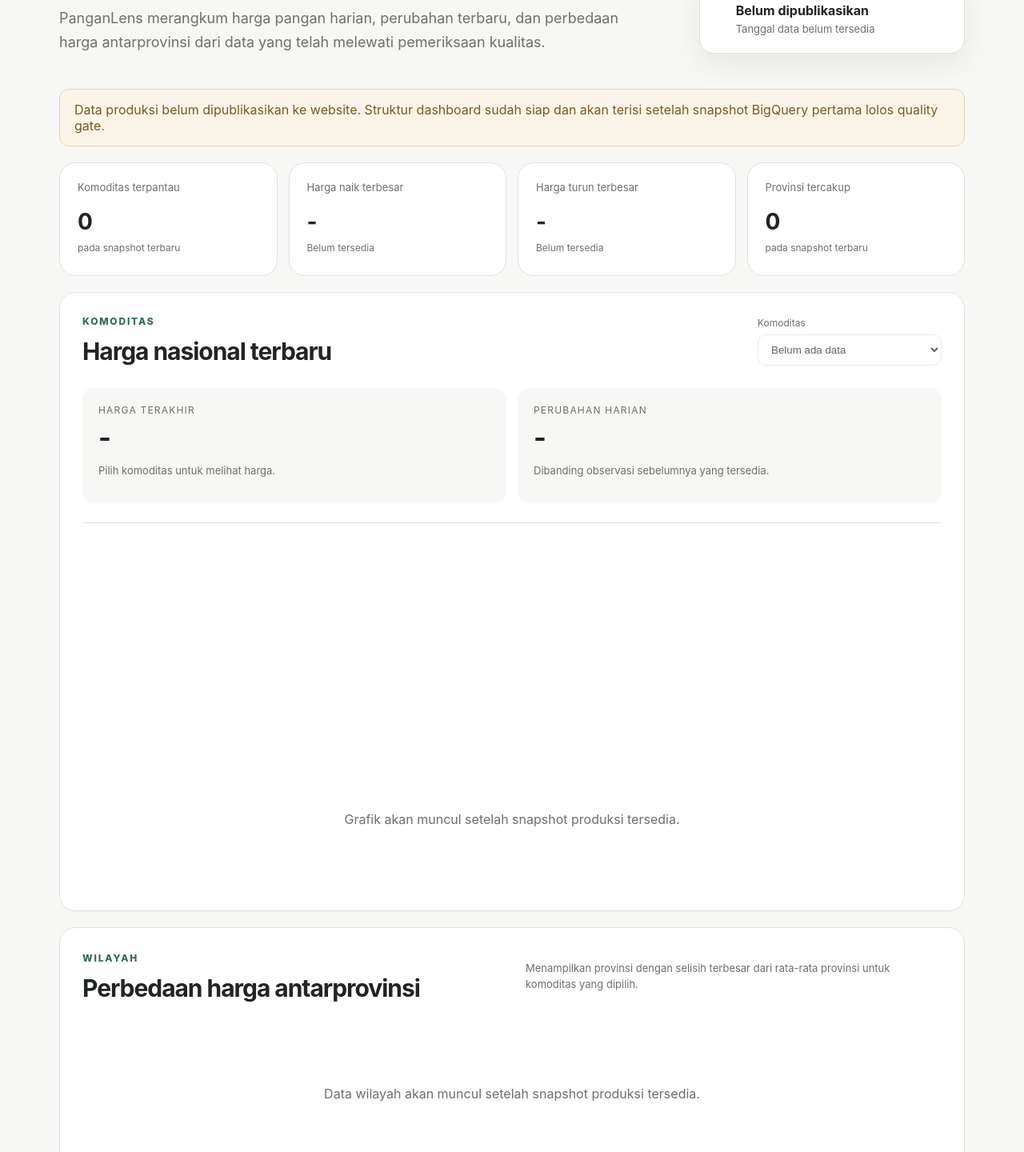
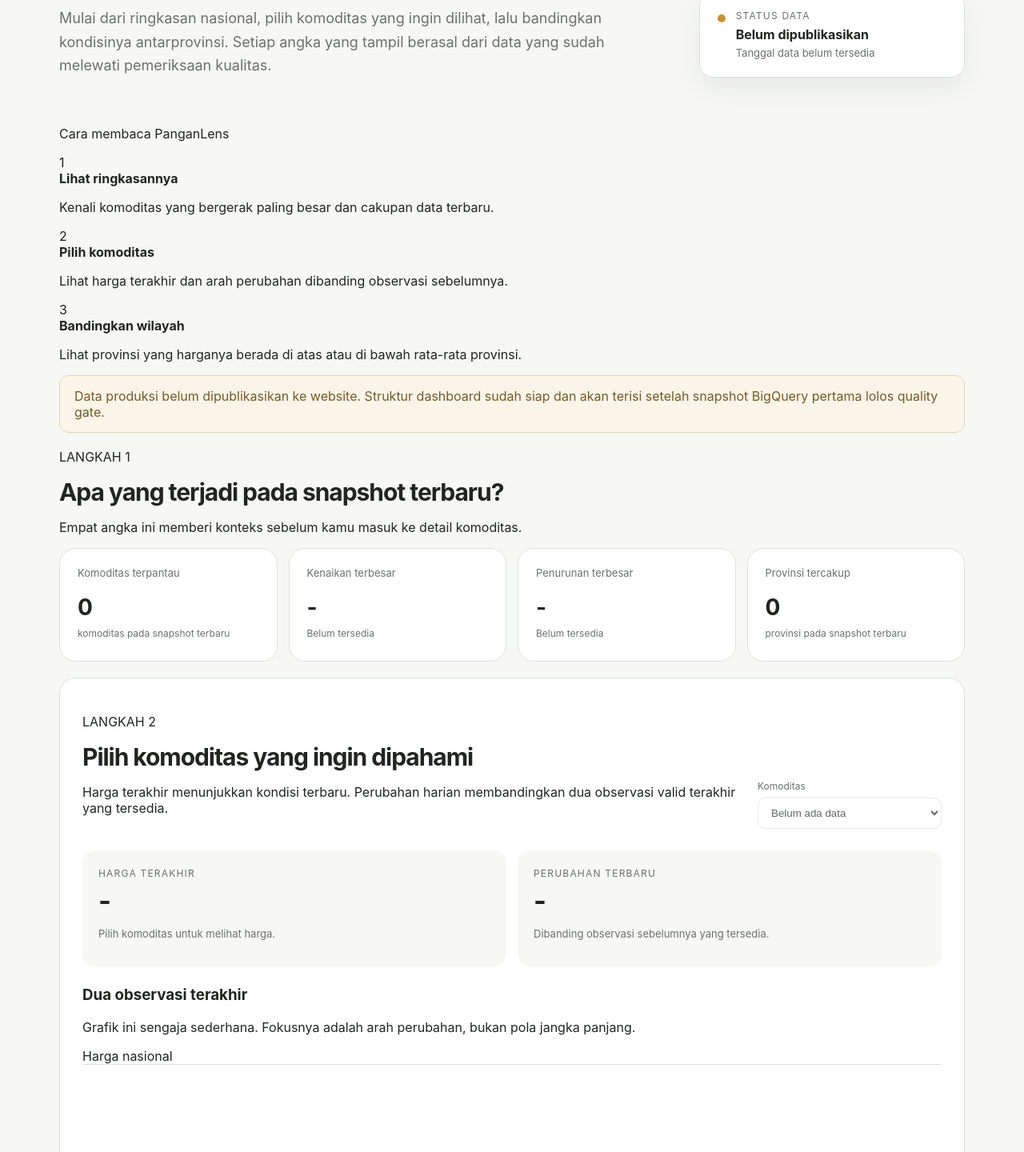
Before and after one commit to Fadhilstat/PanganLens, a plain HTML site: page website/index.html in a window 1280 px wide. Shown: the part 520-1960 px from the top of the page at 80% size. Drawn offline with Linux system fonts and the light colour scheme.

Commit message:
Clarify public dashboard reading flow

```diff
--- a/website/index.html
+++ b/website/index.html
@@ -3,7 +3,7 @@
 <head>
   <meta charset="utf-8">
   <meta name="viewport" content="width=device-width, initial-scale=1">
-  <meta name="description" content="PanganLens Indonesia, dashboard publik untuk memantau harga pangan dan perbedaan harga antarprovinsi.">
+  <meta name="description" content="PanganLens Indonesia, dashboard publik untuk memahami perubahan harga pangan dan perbedaan harga antarprovinsi.">
   <title>PanganLens Indonesia</title>
   <link rel="stylesheet" href="styles.css">
 </head>
@@ -17,7 +17,7 @@
       <a href="#ringkasan">Ringkasan</a>
       <a href="#komoditas">Komoditas</a>
       <a href="#wilayah">Wilayah</a>
-      <a href="#metodologi">Data & metodologi</a>
+      <a href="#metodologi">Tentang data</a>
     </nav>
   </header>
 
@@ -25,8 +25,8 @@
     <section class="hero" id="ringkasan">
       <div>
         <p class="eyebrow">MONITOR HARGA PANGAN</p>
-        <h1>Melihat perubahan harga tanpa tenggelam dalam angka.</h1>
-        <p class="hero-copy">PanganLens merangkum harga pangan harian, perubahan terbaru, dan perbedaan harga antarprovinsi dari data yang telah melewati pemeriksaan kualitas.</p>
+        <h1>Pahami perubahan harga tanpa tenggelam dalam angka.</h1>
+        <p class="hero-copy">Mulai dari ringkasan nasional, pilih komoditas yang ingin dilihat, lalu bandingkan kondisinya antarprovinsi. Setiap angka yang tampil berasal dari data yang sudah melewati pemeriksaan kualitas.</p>
       </div>
       <aside class="freshness-card" aria-live="polite">
         <span class="status-dot" id="status-dot"></span>
@@ -38,18 +38,32 @@
       </aside>
     </section>
 
+    <section class="reading-guide" aria-label="Cara membaca dashboard">
+      <p class="reading-guide-title">Cara membaca PanganLens</p>
+      <div class="reading-steps">
+        <article><span>1</span><div><strong>Lihat ringkasannya</strong><p>Kenali komoditas yang bergerak paling besar dan cakupan data terbaru.</p></div></article>
+        <article><span>2</span><div><strong>Pilih komoditas</strong><p>Lihat harga terakhir dan arah perubahan dibanding observasi sebelumnya.</p></div></article>
+        <article><span>3</span><div><strong>Bandingkan wilayah</strong><p>Lihat provinsi yang harganya berada di atas atau di bawah rata-rata provinsi.</p></div></article>
+      </div>
+    </section>
+
     <section class="notice hidden" id="data-notice" role="status"></section>
 
+    <section class="section-intro" aria-labelledby="summary-title">
+      <div><p class="step-label">LANGKAH 1</p><h2 id="summary-title">Apa yang terjadi pada snapshot terbaru?</h2></div>
+      <p>Empat angka ini memberi konteks sebelum kamu masuk ke detail komoditas.</p>
+    </section>
+
     <section class="kpi-grid" aria-label="Indikator utama">
-      <article class="kpi-card"><p>Komoditas terpantau</p><strong id="commodity-count">0</strong><span>pada snapshot terbaru</span></article>
-      <article class="kpi-card"><p>Harga naik terbesar</p><strong id="top-rise">-</strong><span id="top-rise-detail">Belum tersedia</span></article>
-      <article class="kpi-card"><p>Harga turun terbesar</p><strong id="top-fall">-</strong><span id="top-fall-detail">Belum tersedia</span></article>
-      <article class="kpi-card"><p>Provinsi tercakup</p><strong id="province-count">0</strong><span>pada snapshot terbaru</span></article>
+      <article class="kpi-card"><p>Komoditas terpantau</p><strong id="commodity-count">0</strong><span>komoditas pada snapshot terbaru</span></article>
+      <article class="kpi-card kpi-up"><p>Kenaikan terbesar</p><strong id="top-rise">-</strong><span id="top-rise-detail">Belum tersedia</span></article>
+      <article class="kpi-card kpi-down"><p>Penurunan terbesar</p><strong id="top-fall">-</strong><span id="top-fall-detail">Belum tersedia</span></article>
+      <article class="kpi-card"><p>Provinsi tercakup</p><strong id="province-count">0</strong><span>provinsi pada snapshot terbaru</span></article>
     </section>
 
     <section class="panel" id="komoditas">
       <div class="section-heading">
-        <div><p class="eyebrow">KOMODITAS</p><h2>Harga nasional terbaru</h2></div>
+        <div><p class="step-label">LANGKAH 2</p><h2>Pilih komoditas yang ingin dipahami</h2><p class="section-explainer">Harga terakhir menunjukkan kondisi terbaru. Perubahan harian membandingkan dua observasi valid terakhir yang tersedia.</p></div>
         <label>Komoditas
           <select id="commodity-select" aria-label="Pilih komoditas"></select>
         </label>
@@ -61,28 +75,35 @@
           <p id="latest-price-meta">Pilih komoditas untuk melihat harga.</p>
         </div>
         <div>
-          <p class="card-label">Perubahan harian</p>
+          <p class="card-label">Perubahan terbaru</p>
           <strong class="large-number" id="daily-change">-</strong>
           <p id="daily-change-note">Dibanding observasi sebelumnya yang tersedia.</p>
         </div>
       </div>
+      <div class="chart-header">
+        <div><h3>Dua observasi terakhir</h3><p>Grafik ini sengaja sederhana. Fokusnya adalah arah perubahan, bukan pola jangka panjang.</p></div>
+        <div class="chart-legend" aria-label="Legenda grafik"><span class="legend-dot legend-neutral"></span><span>Harga nasional</span></div>
+      </div>
       <div class="trend-wrap">
-        <svg id="trend-chart" viewBox="0 0 800 260" role="img" aria-label="Grafik perubahan harga nasional"></svg>
-        <p class="empty-copy" id="trend-empty">Grafik akan muncul setelah snapshot produksi tersedia.</p>
+        <svg id="trend-chart" viewBox="0 0 800 260" role="img" aria-label="Perbandingan dua observasi harga nasional"></svg>
+        <p class="empty-copy" id="trend-empty">Perbandingan akan muncul setelah tersedia dua observasi valid.</p>
       </div>
     </section>
 
     <section class="panel" id="wilayah">
       <div class="section-heading">
-        <div><p class="eyebrow">WILAYAH</p><h2>Perbedaan harga antarprovinsi</h2></div>
-        <p class="section-note">Menampilkan provinsi dengan selisih terbesar dari rata-rata provinsi untuk komoditas yang dipilih.</p>
+        <div><p class="step-label">LANGKAH 3</p><h2>Di wilayah mana harga berbeda?</h2><p class="section-explainer">Bar menampilkan besar selisih dari rata-rata provinsi untuk komoditas yang dipilih. Panjang bar menunjukkan besarnya selisih, bukan tingkat harga absolut.</p></div>
+      </div>
+      <div class="region-legend" aria-label="Legenda perbandingan wilayah">
+        <span><i class="legend-dot legend-above"></i>Di atas rata-rata provinsi</span>
+        <span><i class="legend-dot legend-below"></i>Di bawah rata-rata provinsi</span>
       </div>
       <div class="region-list" id="region-list"></div>
       <p class="empty-copy" id="region-empty">Data wilayah akan muncul setelah snapshot produksi tersedia.</p>
     </section>
 
     <section class="methodology" id="metodologi">
-      <div><p class="eyebrow">DATA & METODOLOGI</p><h2>Angka yang tampil harus bisa ditelusuri.</h2></div>
+      <div><p class="eyebrow">TENTANG DATA</p><h2>Angka yang tampil harus bisa ditelusuri.</h2></div>
       <div class="method-grid">
         <article><h3>Sumber</h3><p>PIHPS Bank Indonesia melalui interface publik yang dipantau health check-nya. PanganLens tidak menyebut interface website tersebut sebagai API resmi.</p></article>
         <article><h3>Kualitas</h3><p>Dashboard hanya membaca data curated yang lolos pemeriksaan duplikasi, mapping, referential integrity, nilai harga, provenance, dan publish state.</p></article>
```
